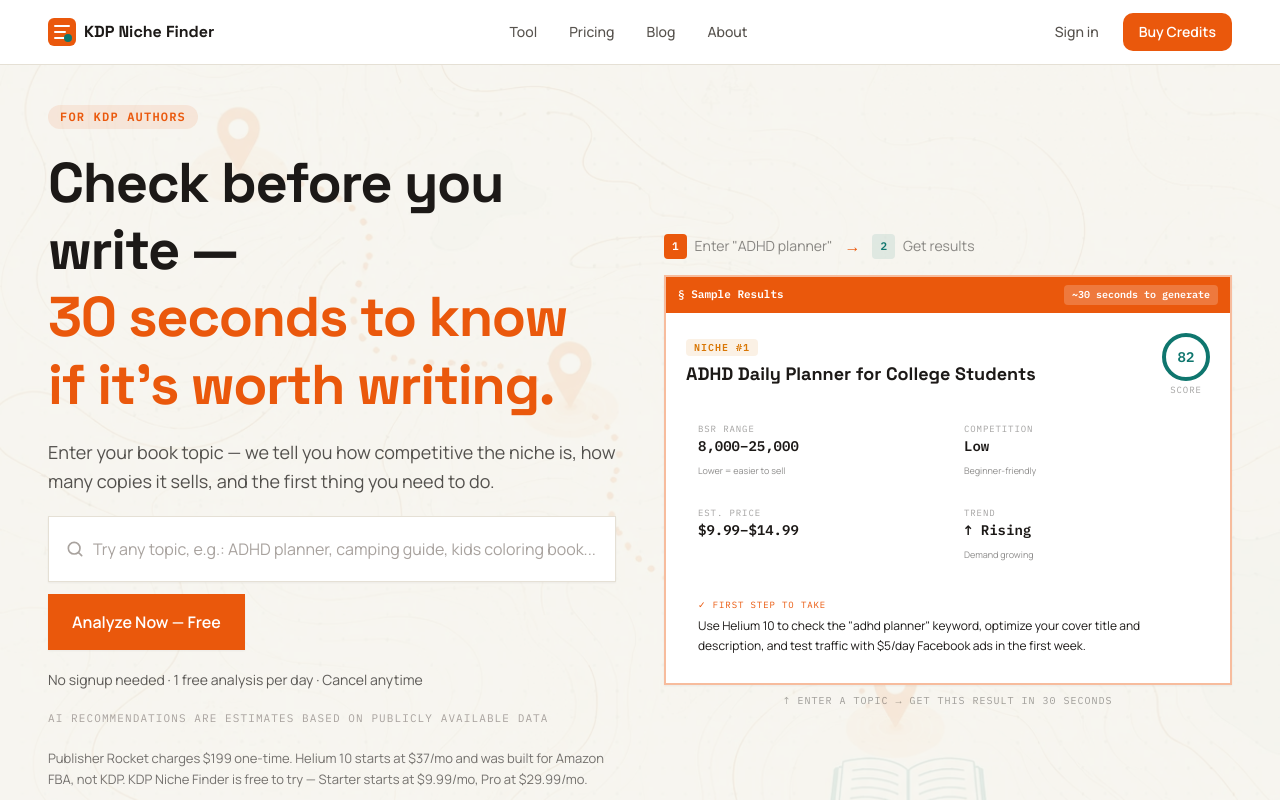
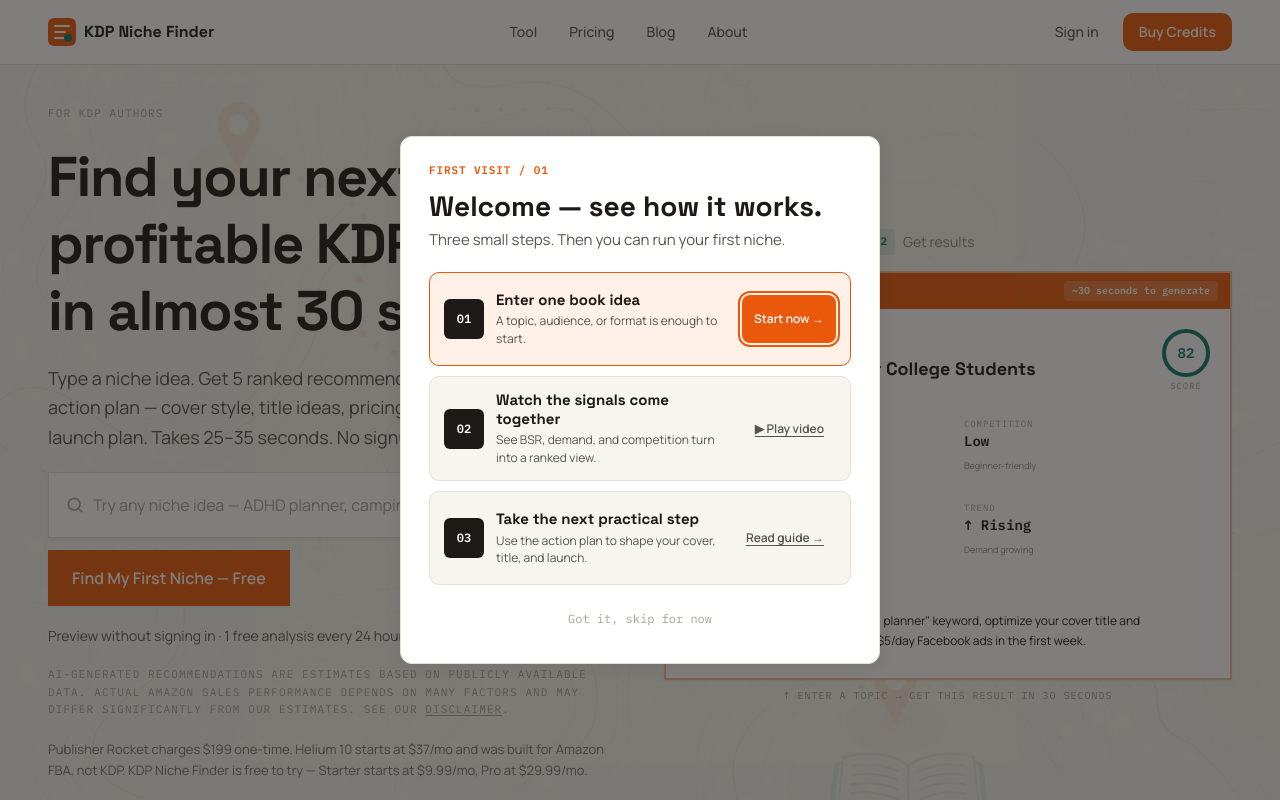
Before and after one commit to hbwang76/kdpnichefinder, a Next.js app: page / in a window 1280 px wide. Shown: the top 800 px of the page. Built offline with nearby package versions, Linux system fonts and the light colour scheme; no server answers.

Commit message:
feat: add onboarding modal and demo video flow

```diff
--- a/src/app/globals.css
+++ b/src/app/globals.css
@@ -55,6 +55,39 @@
 .card-shadow { box-shadow: 0 1px 2px rgba(28,25,23,0.05); }
 .card-shadow-pop { box-shadow: 0 4px 16px rgba(28,25,23,0.08); }
 
+/* Shared explanatory tooltips for first-use controls and data labels. */
+[data-tooltip] {
+  position: relative;
+  cursor: help;
+}
+
+[data-tooltip]::after {
+  position: absolute;
+  left: 0;
+  bottom: calc(100% + 8px);
+  z-index: 40;
+  width: max-content;
+  max-width: 260px;
+  padding: 8px;
+  border-radius: 6px;
+  background: var(--color-ink);
+  color: white;
+  content: attr(data-tooltip);
+  font: 400 0.75rem/1.45 var(--font-body);
+  letter-spacing: normal;
+  text-transform: none;
+  opacity: 0;
+  pointer-events: none;
+  transform: translateY(3px);
+  transition: opacity 180ms ease, transform 180ms ease;
+}
+
+[data-tooltip]:hover::after,
+[data-tooltip]:focus-visible::after {
+  opacity: 1;
+  transform: translateY(0);
+}
+
 /* Score ring colors */
 .score-high { color: var(--color-pine); }
 .score-mid  { color: var(--color-amber); }
@@ -87,3 +120,180 @@
   background: var(--color-signal-tint);
   color: var(--color-signal);
 }
+
+/* First-visit onboarding — compact field-guide panel, not a promotional overlay. */
+.onboarding-backdrop {
+  position: fixed;
+  inset: 0;
+  z-index: 100;
+  display: grid;
+  place-items: center;
+  padding: 24px;
+  background: rgba(28, 25, 23, 0.56);
+}
+
+.onboarding-modal {
+  width: min(480px, 100%);
+  max-height: min(540px, 86vh);
+  overflow-y: auto;
+  padding: 28px;
+  background: var(--color-surface);
+  border: 1px solid var(--color-border);
+  border-radius: 12px;
+  box-shadow: 0 4px 16px rgba(28, 25, 23, 0.08);
+}
+
+.onboarding-eyebrow {
+  color: var(--color-signal);
+  font: 600 0.6875rem/1 var(--font-mono);
+  letter-spacing: 0.08em;
+}
+
+.onboarding-modal h2 {
+  margin: 14px 0 6px;
+  font: 700 1.75rem/1.15 var(--font-display);
+}
+
+.onboarding-lede {
+  margin: 0 0 20px;
+  color: var(--color-ink-2);
+  font-size: 0.9375rem;
+}
+
+.onboarding-steps {
+  display: grid;
+  gap: 10px;
+}
+
+.onboarding-step {
+  display: grid;
+  grid-template-columns: 40px 1fr auto;
+  align-items: center;
+  gap: 12px;
+  min-height: 94px;
+  padding: 14px;
+  border: 1px solid var(--color-border);
+  border-radius: 10px;
+  background: var(--color-canvas);
+}
+
+.onboarding-step-primary {
+  border-color: var(--color-signal);
+  background: var(--color-signal-tint);
+}
+
+.onboarding-number {
+  display: grid;
+  place-items: center;
+  width: 40px;
+  height: 40px;
+  border-radius: 6px;
+  background: var(--color-ink);
+  color: white;
+  font: 600 0.75rem/1 var(--font-mono);
+}
+
+.onboarding-step h3 {
+  margin: 0 0 3px;
+  font: 700 0.9375rem/1.25 var(--font-display);
+}
+
+.onboarding-step p {
+  margin: 0;
+  color: var(--color-ink-2);
+  font-size: 0.75rem;
+  line-height: 1.45;
+}
+
+.onboarding-step button {
+  min-height: 48px;
+  padding: 8px 12px;
+  border: 0;
+  border-radius: 8px;
+  background: var(--color-signal);
+  color: white;
+  font: 600 0.75rem/1 var(--font-body);
+  cursor: pointer;
+  white-space: nowrap;
+}
+
+.onboarding-step .onboarding-step-link {
+  background: transparent;
+  color: var(--color-ink-2);
+  text-decoration: underline;
+  text-underline-offset: 3px;
+}
+
+.onboarding-skip {
+  display: block;
+  min-height: 48px;
+  margin: 10px auto -8px;
+  padding: 8px 12px;
+  border: 0;
+  background: transparent;
+  color: var(--color-ink-3);
+  font: 0.75rem/1 var(--font-mono);
+  cursor: pointer;
+}
+
+@media (max-width: 600px) {
+  .onboarding-backdrop { padding: 16px; }
+  .onboarding-modal { padding: 20px; }
+  .onboarding-step { grid-template-columns: 40px 1fr; }
+  .onboarding-step button { grid-column: 2; justify-self: start; }
+}
+
+.demo-video-page {
+  display: grid;
+  grid-template-columns: minmax(0, 0.8fr) minmax(0, 1.2fr);
+  gap: 48px;
+  align-items: center;
+  max-width: 1184px;
+  min-height: 620px;
+  margin: 0 auto;
+  padding: 72px 48px;
+}
+
+.demo-video-eyebrow {
+  color: var(--color-signal);
+  font: 600 0.6875rem/1 var(--font-mono);
+  letter-spacing: 0.08em;
+}
+
+.demo-video-copy h1 {
+  margin: 16px 0;
+  font: 700 clamp(2.25rem, 5vw, 4rem)/1.05 var(--font-display);
+}
+
+.demo-video-copy p {
+  max-width: 34rem;
+  color: var(--color-ink-2);
+  font-size: 1.125rem;
+}
+
+.demo-video-frame {
+  padding: 12px;
+  border: 1px solid var(--color-border);
+  border-radius: 12px;
+  background: var(--color-surface);
+  box-shadow: 0 4px 16px rgba(28, 25, 23, 0.08);
+}
+
+.demo-video-frame video {
+  display: block;
+  width: 100%;
+  border-radius: 8px;
+  background: var(--color-ink);
+}
+
+.demo-video-note {
+  margin: 10px 4px 0;
+  color: var(--color-ink-3);
+  font: 0.6875rem/1.4 var(--font-mono);
+  letter-spacing: 0.05em;
+  text-transform: uppercase;
+}
+
+@media (max-width: 768px) {
+  .demo-video-page { grid-template-columns: 1fr; gap: 28px; min-height: auto; padding: 56px 16px; }
+}
--- a/src/app/layout.tsx
+++ b/src/app/layout.tsx
@@ -3,6 +3,7 @@
 import { Header } from '@/components/layout/Header'
 import { Footer } from '@/components/layout/Footer'
 import { AnalyticsScripts } from '@/components/Analytics'
+import { FirstVisitModal } from '@/components/onboarding/FirstVisitModal'
 
 export const metadata: Metadata = {
   metadataBase: new URL('https://kdpnichefinder.net'),
@@ -48,6 +49,7 @@
         <Header />
         <main>{children}</main>
         <Footer />
+        <FirstVisitModal />
       </body>
     </html>
   )
--- a/src/components/HomeClient.tsx
+++ b/src/components/HomeClient.tsx
@@ -198,18 +198,19 @@
           <div className="flex flex-col gap-5">
             {/* Tag line */}
             <div className="flex items-center gap-2">
-              <span className="bg-signal/10 text-signal font-mono text-xs font-semibold px-3 py-1 rounded-full uppercase tracking-widest">
+              <span
+                className="font-mono text-[11px] text-ink-3 uppercase tracking-widest"
+                data-tooltip="Start with the topic, audience, or format you want to explore."
+              >
                 For KDP Authors
               </span>
             </div>
 
             <h1 className="font-display text-4xl md:text-[3.5rem] font-bold text-ink leading-[1.05] tracking-tight">
-              Check before you write —
-              <br />
-              <span className="text-signal">30 seconds to know if it's worth writing.</span>
+              Find your next profitable KDP niche in almost 30 seconds
             </h1>
             <p className="font-body text-lg text-ink/75 leading-relaxed">
-              Enter your book topic — we tell you how competitive the niche is, how many copies it sells, and the first thing you need to do.
+              Type a niche idea. Get 5 ranked recommendations plus a written action plan — cover style, title ideas, pricing range, and a 3-step launch plan. Takes 25–35 seconds. No signup.
             </p>
             <form onSubmit={handleSearch} className="flex flex-col gap-3">
               <div className="bg-white rounded-card border border-border flex items-center gap-2 px-4 py-1 card-shadow focus-within:border-signal focus-within:outline focus-within:outline-2 focus-within:outline-signal focus-within:outline-offset-2 transition-colors">
@@ -218,25 +219,29 @@
                   <path d="M20 20l-3.5-3.5" stroke="currentColor" strokeWidth="2" strokeLinecap="round" />
                 </svg>
                 <input
+                  id="niche-input"
                   type="text"
                   value={keyword}
                   onChange={(e) => setKeyword(e.target.value)}
-                  placeholder="Try any topic, e.g.: ADHD planner, camping guide, kids coloring book..."
+                  placeholder="Try any niche idea — ADHD planner, camping guide, kids coloring book"
+                  aria-label="Book topic or niche idea"
+                  data-tooltip="Type a topic, audience, or format — one line is enough."
                   className="w-full h-14 bg-transparent text-ink placeholder:text-ink-3 font-body text-base border-none outline-none"
                 />
               </div>
               <button
                 type="submit"
+                data-tooltip="Click to see five ranked niche recommendations. Takes 25–35 seconds."
                 className="bg-signal text-white rounded-btn px-6 py-4 font-body text-base font-semibold hover:opacity-85 transition-opacity text-center card-shadow self-start"
               >
-                Analyze Now — Free
+                Find My First Niche — Free
               </button>
             </form>
             <p className="font-body text-sm text-ink/70">
-              No signup needed · 1 free analysis per day · Cancel anytime
+              Preview without signing in · 1 free analysis every 24 hours · Cancel anytime
             </p>
             <p className="font-mono text-[11px] text-ink-3 uppercase tracking-widest">
-              AI recommendations are estimates based on publicly available data
+              AI-generated recommendations are estimates based on publicly available data. Actual Amazon sales performance depends on many factors and may differ significantly from our estimates. See our <Link href="/disclaimer" className="underline underline-offset-2">Disclaimer</Link>.
             </p>
             <p className="font-body text-[13px] text-ink/60 leading-relaxed">
               Publisher Rocket charges $199 one-time. Helium 10 starts at $37/mo and was built for Amazon FBA, not KDP. KDP Niche Finder is free to try — Starter starts at $9.99/mo, Pro at $29.99/mo.
@@ -531,14 +536,14 @@
             Free preview · No signup
           </span>
           <h2 className="font-display text-3xl md:text-4xl font-bold text-white relative z-10 leading-tight tracking-tight">
-            Stop guessing. Find your niche in 30 seconds.
+            Ready to find your niche?
           </h2>
           <div className="flex flex-col sm:flex-row items-center gap-4 relative z-10">
             <button
               onClick={() => router.push('/tools/kdp-niche-finder')}
               className="bg-transparent text-white border-2 border-white rounded-btn px-6 py-3.5 font-body text-base font-semibold hover:bg-white/10 transition-colors"
             >
-              Analyze Now — Free
+              Find My First Niche — Free
             </button>
             <Link
               href="/pricing"
--- a/src/components/NicheAnalyzer.tsx
+++ b/src/components/NicheAnalyzer.tsx
@@ -316,11 +316,12 @@
               <path d="M20 20l-3.5-3.5" stroke="currentColor" strokeWidth="2" strokeLinecap="round"/>
             </svg>
             <input
+              id="niche-input"
               type="text"
               value={keyword}
               onChange={e => setKeyword(e.target.value)}
               onKeyDown={e => e.key === 'Enter' && handleAnalyze()}
-              placeholder="Try: ADHD planner for adults, 5x8 inch journal, habit tracker for moms..."
+              placeholder="Try: ADHD planner for adults, 5x8 inch journal, habit tracker for moms"
               style={{
                 width: '100%', height: 56, paddingLeft: 48, paddingRight: 160,
                 border: '2px solid var(--color-border)', borderRadius: 12,
@@ -340,7 +341,7 @@
                 cursor: loading ? 'not-allowed' : 'pointer', whiteSpace: 'nowrap', fontFamily: "'Manrope', sans-serif",
               }}
             >
-              {loading ? 'Analyzing...' : userPlan === 'guest' ? 'Analyze Now — Free' : userPlan === 'free' ? 'Analyze Now' : 'Analyze Now'}
+              {loading ? 'Analyzing…' : userPlan === 'guest' ? 'Analyze Now — Free' : 'Analyze Now'}
             </button>
           </div>
 
@@ -400,7 +401,7 @@
             {loading ? (
               <>
                 <div style={{ textAlign: 'center', marginBottom: 40 }}>
-                  <h2 style={{ fontFamily: "'Space Grotesk', sans-serif", fontSize: '1.5rem', fontWeight: 700, marginBottom: 8 }}>Analyzing your topic...</h2>
+                  <h2 style={{ fontFamily: "'Space Grotesk', sans-serif", fontSize: '1.5rem', fontWeight: 700, marginBottom: 8 }}>Analyzing your topic…</h2>
                   <p style={{ color: 'var(--color-ink-2)', fontSize: '0.9375rem' }}>Generating 5 recommended niches, each with an action plan</p>
                 </div>
                 <div style={{ display: 'grid', gridTemplateColumns: 'repeat(auto-fill, minmax(360px, 1fr))', gap: 20 }}>
--- /dev/null
+++ b/src/components/onboarding/FirstVisitModal.tsx
@@ -0,0 +1,121 @@
+'use client'
+
+import { useEffect, useRef, useState } from 'react'
+import { useRouter } from 'next/navigation'
+
+const STORAGE_KEY = 'kdpnichefinder:onboarding-seen:v1'
+
+export function FirstVisitModal() {
+  const router = useRouter()
+  const [open, setOpen] = useState(false)
+  const startButtonRef = useRef<HTMLButtonElement>(null)
+
+  useEffect(() => {
+    try {
+      if (!window.localStorage.getItem(STORAGE_KEY)) {
+        setOpen(true)
+      }
+    } catch {
+      setOpen(true)
+    }
+  }, [])
+
+  useEffect(() => {
+    if (!open) return
+    const previousOverflow = document.body.style.overflow
+    document.body.style.overflow = 'hidden'
+    const timer = window.setTimeout(() => startButtonRef.current?.focus(), 40)
+    const onKeyDown = (event: KeyboardEvent) => {
+      if (event.key === 'Escape') close(true)
+    }
+    window.addEventListener('keydown', onKeyDown)
+    return () => {
+      window.clearTimeout(timer)
+      document.body.style.overflow = previousOverflow
+      window.removeEventListener('keydown', onKeyDown)
+    }
+  }, [open])
+
+  const markSeen = () => {
+    try {
+      window.localStorage.setItem(STORAGE_KEY, '1')
+    } catch {
+      // The modal should still be dismissible when storage is unavailable.
+    }
+  }
+
+  const close = (remember: boolean) => {
+    if (remember) markSeen()
+    setOpen(false)
+  }
+
+  const startNow = () => {
+    close(true)
+    window.setTimeout(() => document.getElementById('niche-input')?.focus(), 0)
+  }
+
+  if (!open) return null
+
+  return (
+    <div
+      className="onboarding-backdrop"
+      role="presentation"
+      onMouseDown={(event) => {
+        if (event.target === event.currentTarget) close(true)
+      }}
+    >
+      <section
+        className="onboarding-modal"
+        role="dialog"
+        aria-modal="true"
+        aria-labelledby="onboarding-title"
+        aria-describedby="onboarding-description"
+      >
+        <div className="onboarding-eyebrow">FIRST VISIT / 01</div>
+        <h2 id="onboarding-title">Welcome — see how it works.</h2>
+        <p id="onboarding-description" className="onboarding-lede">
+          Three small steps. Then you can run your first niche.
+        </p>
+
+        <div className="onboarding-steps">
+          <article className="onboarding-step onboarding-step-primary">
+            <span className="onboarding-number">01</span>
+            <div>
+              <h3>Enter one book idea</h3>
+              <p>A topic, audience, or format is enough to start.</p>
+            </div>
+            <button ref={startButtonRef} type="button" onClick={startNow}>
+              Start now <span aria-hidden="true">→</span>
+            </button>
+          </article>
+
+          <article className="onboarding-step">
+            <span className="onboarding-number">02</span>
+            <div>
+              <h3>Watch the signals come together</h3>
+              <p>See BSR, demand, and competition turn into a ranked view.</p>
+            </div>
+            <button type="button" className="onboarding-step-link" onClick={() => { close(true); router.push('/demo-video') }}>
+              <span aria-hidden="true">▶</span> Play video
+            </button>
+          </article>
+
+          <article className="onboarding-step">
+            <span className="onboarding-number">03</span>
+            <div>
+              <h3>Take the next practical step</h3>
+              <p>Use the action plan to shape your cover, title, and launch.</p>
+            </div>
+            <button type="button" className="onboarding-step-link" onClick={() => { close(true); router.push('/blog/best-kdp-niches-2026') }}>
+              Read guide <span aria-hidden="true">→</span>
+            </button>
+          </article>
+        </div>
+
+        <button type="button" className="onboarding-skip" onClick={() => close(true)}>
+          Got it, skip for now
+        </button>
+      </section>
+    </div>
+  )
+}
```
Also changed, not shown: src/app/demo-video/page.tsx (added, +26 -0 lines), 2 other files (tests, documents, lock files or other folders).
